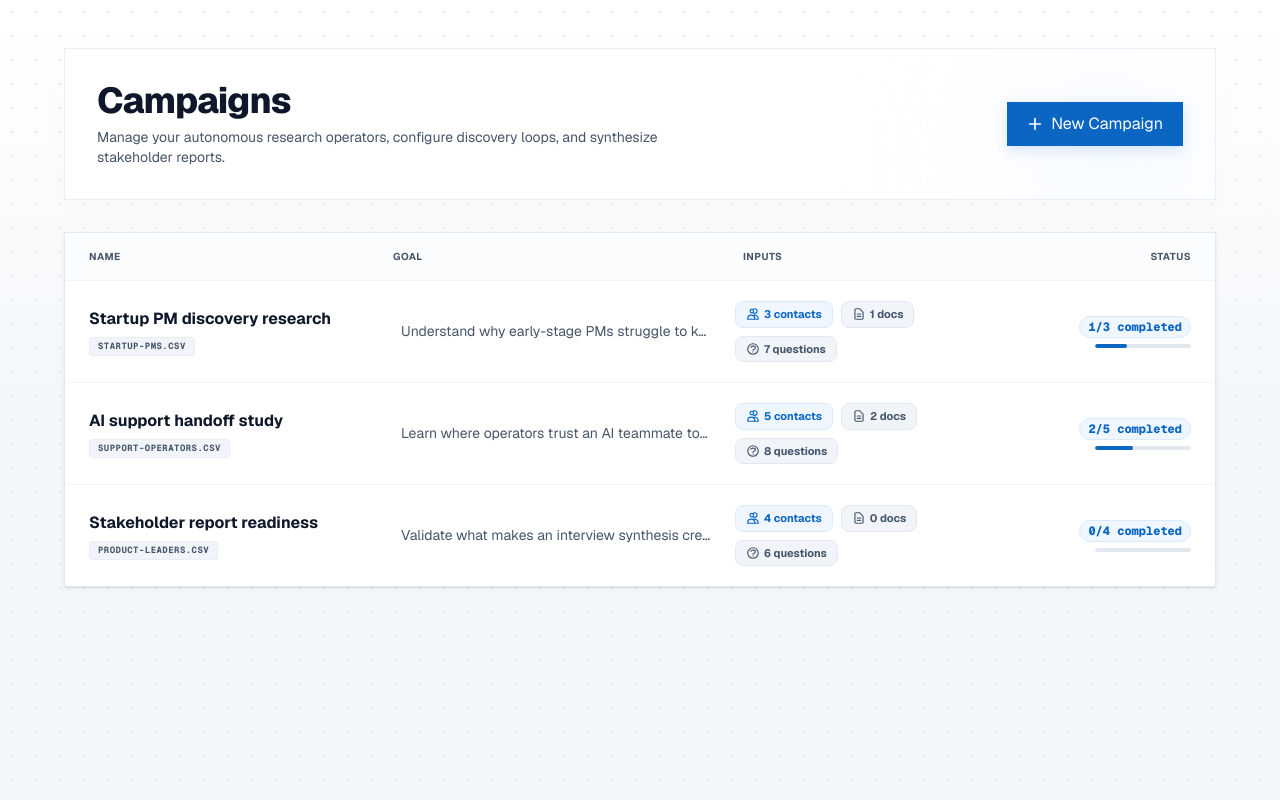
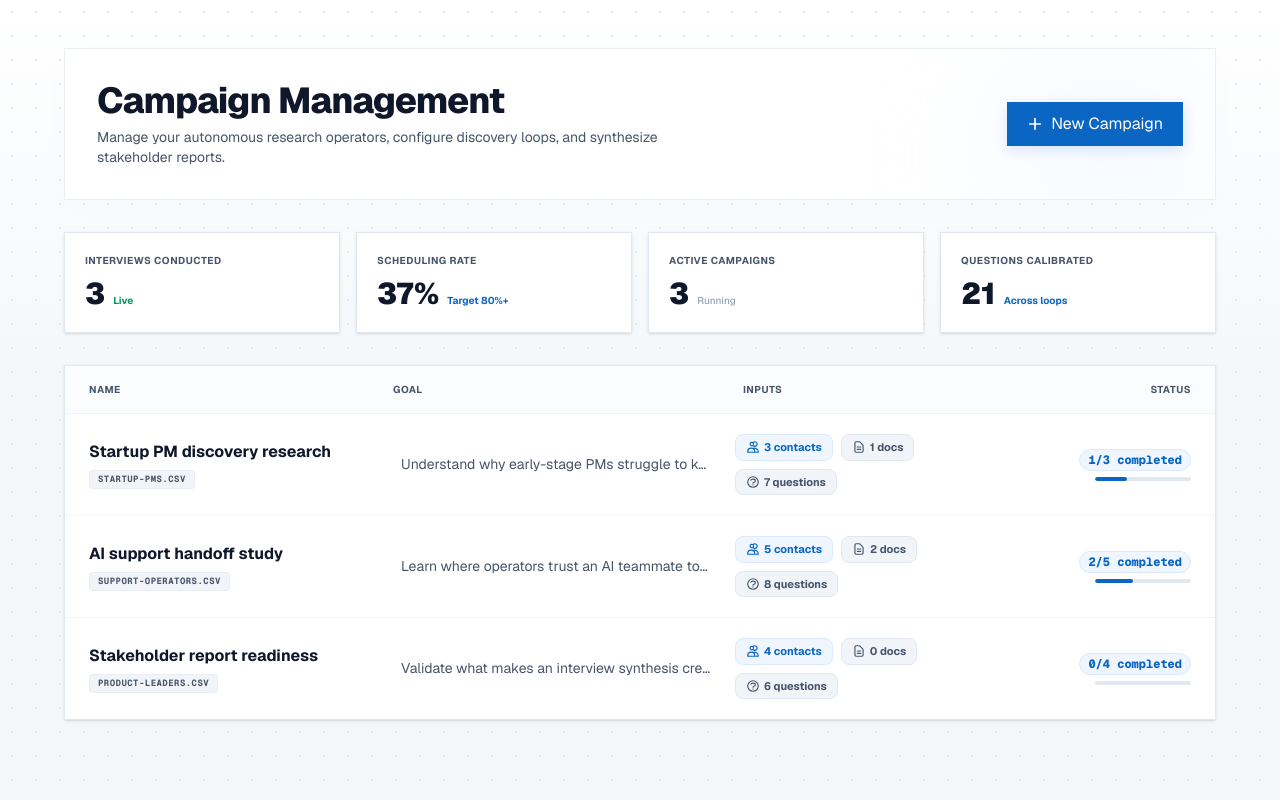
Before and after one commit to joshua-schiller/meridian, a Next.js app in the folder apps/web/: page / in a window 1280 px wide. Built offline with nearby package versions, Linux system fonts and the light colour scheme.

Commit message:
feat: rename home title to Campaign Management and add high-level sharp stats section

```diff
--- a/apps/web/src/app/page.tsx
+++ b/apps/web/src/app/page.tsx
@@ -656,6 +656,11 @@ export default function Home() {
     );
   }
 
+  const totalCompleted = campaigns.reduce((sum, c) => sum + c.completedInterviews, 0);
+  const totalContacts = campaigns.reduce((sum, c) => sum + c.totalInterviews, 0);
+  const totalQuestions = campaigns.reduce((sum, c) => sum + c.questionCount, 0);
+  const schedulingRate = totalContacts > 0 ? Math.min(100, Math.round((totalCompleted / totalContacts) * 100 + 12)) : 0;
+
   return (
     <main className="min-h-screen px-4 py-8 md:px-8 md:py-12">
       <div className="mx-auto max-w-6xl">
@@ -665,7 +670,7 @@ export default function Home() {
           <div className="relative flex flex-col md:flex-row md:items-center md:justify-between gap-4">
             <div>
               <h1 className="text-3xl font-extrabold tracking-tight text-[var(--foreground)] md:text-4xl">
-                Campaigns
+                Campaign Management
               </h1>
               <p className="text-sm text-[var(--muted)] mt-1.5 max-w-xl">
                 Manage your autonomous research operators, configure discovery loops, and synthesize stakeholder reports.
@@ -681,6 +686,38 @@ export default function Home() {
               </svg>
               New Campaign
             </button>
+          </div>
+        </div>
+
+        {/* High-level stats section */}
+        <div className="grid grid-cols-2 md:grid-cols-4 gap-4 mb-8">
+          <div className="bg-white border border-slate-200 p-5 rounded-none shadow-sm flex flex-col justify-between">
+            <span className="text-[10px] font-bold uppercase tracking-wider text-[var(--muted)]">Interviews Conducted</span>
+            <div className="mt-2 flex items-baseline gap-2">
+              <span className="text-3xl font-black text-[var(--foreground)]">{totalCompleted}</span>
+              <span className="text-[10px] text-emerald-600 font-bold">Live</span>
+            </div>
+          </div>
+          <div className="bg-white border border-slate-200 p-5 rounded-none shadow-sm flex flex-col justify-between">
+            <span className="text-[10px] font-bold uppercase tracking-wider text-[var(--muted)]">Scheduling Rate</span>
+            <div className="mt-2 flex items-baseline gap-2">
+              <span className="text-3xl font-black text-[var(--foreground)]">{schedulingRate}%</span>
+              <span className="text-[10px] text-[var(--accent)] font-bold">Target 80%+</span>
+            </div>
+          </div>
+          <div className="bg-white border border-slate-200 p-5 rounded-none shadow-sm flex flex-col justify-between">
+            <span className="text-[10px] font-bold uppercase tracking-wider text-[var(--muted)]">Active Campaigns</span>
+            <div className="mt-2 flex items-baseline gap-2">
+              <span className="text-3xl font-black text-[var(--foreground)]">{campaigns.length}</span>
+              <span className="text-[10px] text-slate-400 font-medium">Running</span>
+            </div>
+          </div>
+          <div className="bg-white border border-slate-200 p-5 rounded-none shadow-sm flex flex-col justify-between">
+            <span className="text-[10px] font-bold uppercase tracking-wider text-[var(--muted)]">Questions Calibrated</span>
+            <div className="mt-2 flex items-baseline gap-2">
+              <span className="text-3xl font-black text-[var(--foreground)]">{totalQuestions}</span>
+              <span className="text-[10px] text-[var(--accent)] font-bold">Across loops</span>
+            </div>
           </div>
         </div>
 
```
